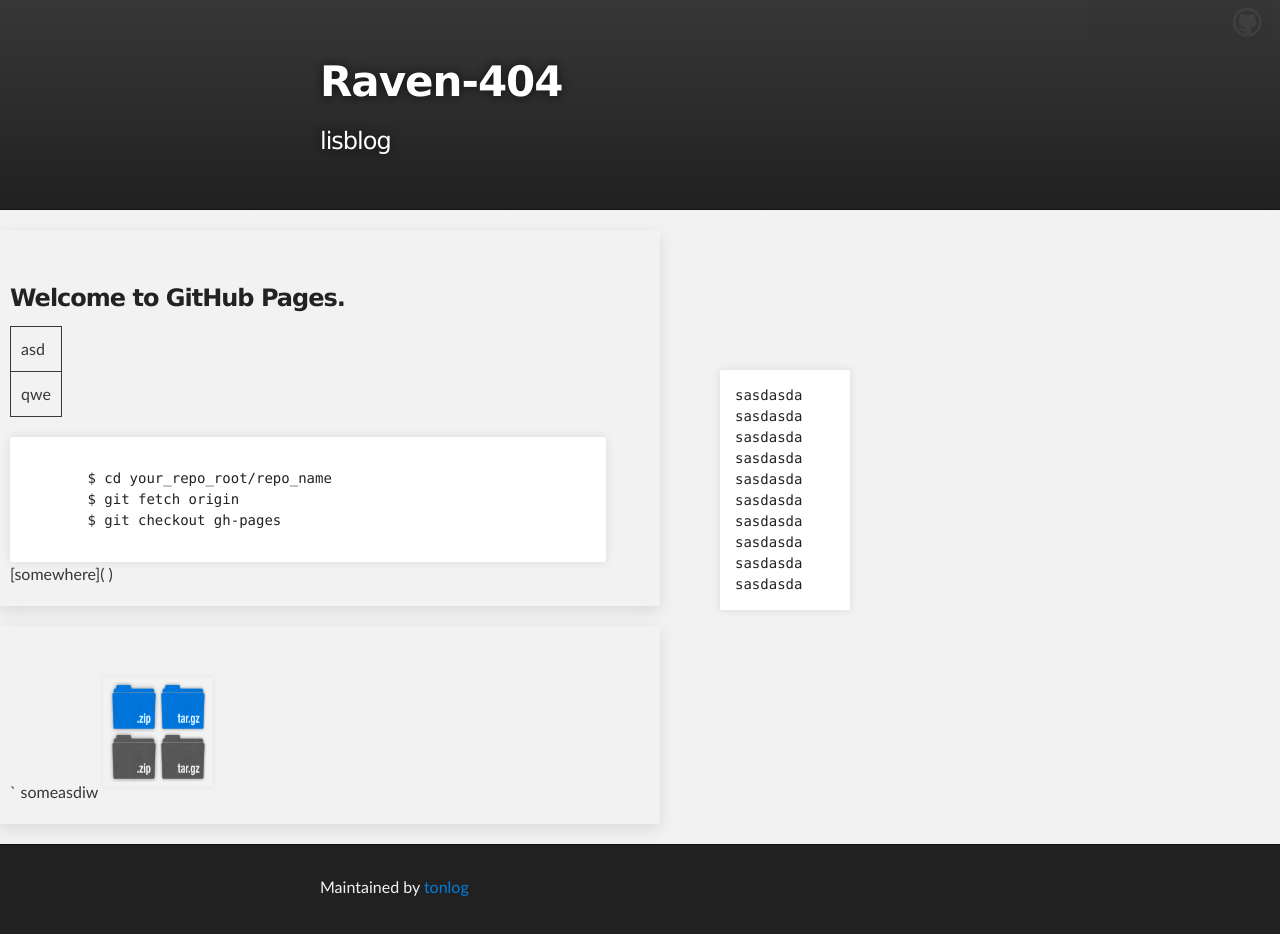
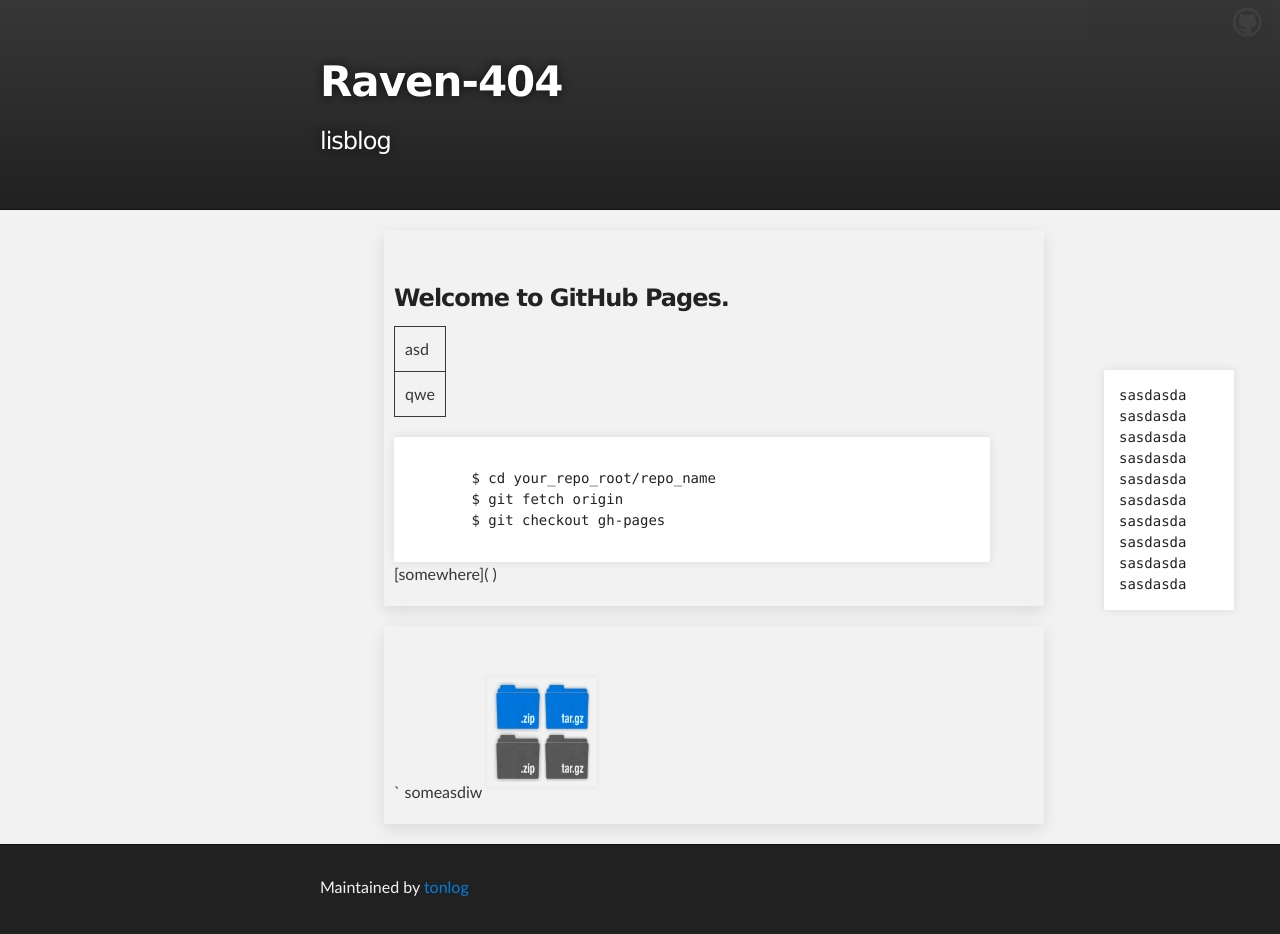
Before and after one commit to tonlog/tonlog.github.io, a Jekyll site: the page built from index.md, in a window 1280 px wide. Built offline with Jekyll 4.4.1, drawn with Linux system fonts in a browser that asks for light colours; Markdown is read by kramdown in place of the engine named in the settings.

Commit message:
Update stylesheet.css
template changed.

```diff
--- a/stylesheets/stylesheet.css
+++ b/stylesheets/stylesheet.css
@@ -135,7 +135,7 @@
   box-shadow: 0 5px 15px rgba(0,0,0,.1);
   margin-top: 20px;
   margin-bottom: 20px;
-
+  left: 30%;
   position: relative;
   max-width: 640px;
   padding: 20px 10px;
```
